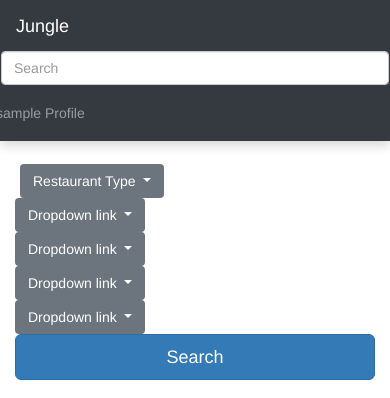
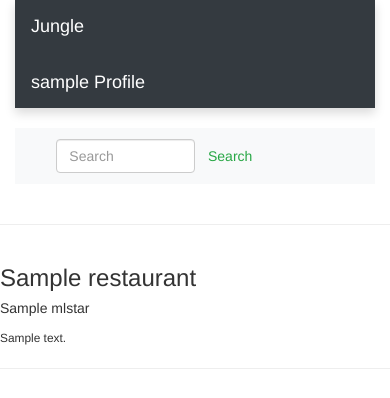
Before and after one commit to ccohane/Jungle_1, a Flask app: template run/templates/dashboard.html in a window 390 px wide. Shown: the top 398 px of the page. After the commit the page ends 369 px from the top, so only its background shows below. Run offline with Flask 2, Linux system fonts and the light colour scheme; the template is opened without the code that fills it: most values are stand-ins (such as "Sample title", 1, 10 or a date in 2020); some libraries are stand-ins or nearby versions.

Commit message:
frontend update

```diff
--- a/run/templates/dashboard.html
+++ b/run/templates/dashboard.html
@@ -2,21 +2,15 @@
 {% block main %}
 {% for restaurant in restaurants %}
 <div class="row mt-2">
-
-        <div class="ml-sm-auto col-lg-2 px-4">
-            <img class="mx-auto" src="moose.png">
-        </div>
         <div class="ml-sm-auto col-lg-8 px-4">
-
             <h3>{{ restaurant['name'] }}</h3>
             <h5>{{ restaurant['mlstar']}}</h5>
-
             <small>{{ restaurant['Address'] }}</small>
         </div>
 
         <div class="ml-sm-auto col-lg-2 px-4">
         </div>
-    </div>
+</div>
     <hr>
     <div class="container-fluid">
 
--- a/run/templates/structure.html
+++ b/run/templates/structure.html
@@ -6,7 +6,7 @@
     <meta name="viewport" content="width=device-width, initial-scale=1, shrink-to-fit=no">
     <meta name="description" content="">
     <meta name="author" content="">
-    <link rel="icon" href="moose.png">
+    <link rel="icon" href="/static/moose.png">
 
     <title>Jungle</title>
     <link rel="stylesheet" href="https://maxcdn.bootstrapcdn.com/bootstrap/4.0.0/css/bootstrap.min.css" integrity="sha384-Gn5384xqQ1aoWXA+058RXPxPg6fy4IWvTNh0E263XmFcJlSAwiGgFAW/dAiS6JXm" crossorigin="anonymous">
@@ -18,103 +18,21 @@
 </head>
 
 <body>
+    <div class="container-fluid">
     <nav class="navbar navbar-dark fixed-top bg-dark flex-md-nowrap p-0 shadow">
         <a class="navbar-brand col-sm-3 col-md-2 mr-0 " href="/dashboard">Jungle</a>
-        <input class="form-control form-control-dark w-100" type="text" placeholder="Search" aria-label="Search">
-        <ul class="navbar-nav px-3">
-            <li class="nav-item text-nowrap">
-                <a class="nav-link" href="/profile">{{Username}} Profile</a>
-            </li>
-        </ul>
+        <div class="ml-sm-auto col-lg-8 px-4 mt-2">
+            </div>
+        <a class="navbar-brand col-sm-3 col-md-2 mr-0 " href="/profile">{{Username}} Profile</a>
     </nav>
 
-<div class="container-fluid">
-
-    <div id="filter-nav">
-        <div class="row mt-1">
-            <div class="ml-sm-auto col-lg-2 px-4 ml-2">
-                <div class="dropdown">
-                    <a class="btn btn-secondary dropdown-toggle" href="#" role="button" id="dropdownMenuLink" data-toggle="dropdown" aria-haspopup="true" aria-expanded="false">
-                    Restaurant Type
-                    </a>
-
-                    <div class="dropdown-menu" aria-labelledby="dropdownMenuLink">
-                        <a class="dropdown-item" href="#">Restaurants</a>
-                        <a class="dropdown-item" href="#">Bars</a>
-                        <a class="dropdown-item" href="#">Something else here</a>
-                    </div>
-                </div>
-            </div>
-
-            <div class="ml-sm-auto col-lg-2 px-4">
-
-                <div class="dropdown">
-                    <a class="btn btn-secondary dropdown-toggle" href="#" role="button" id="dropdownMenuLink" data-toggle="dropdown" aria-haspopup="true" aria-expanded="false">
-                    Dropdown link
-                  </a>
-
-                    <div class="dropdown-menu" aria-labelledby="dropdownMenuLink">
-                        <a class="dropdown-item" href="#">Action</a>
-                        <a class="dropdown-item" href="#">Another action</a>
-                        <a class="dropdown-item" href="#">Something else here</a>
-                    </div>
-                </div>
-
-            </div>
-            <div class="ml-sm-auto col-lg-2 px-4">
-
-                <div class="dropdown">
-                    <a class="btn btn-secondary dropdown-toggle" href="#" role="button" id="dropdownMenuLink" data-toggle="dropdown" aria-haspopup="true" aria-expanded="false">
-                    Dropdown link
-                  </a>
-
-                    <div class="dropdown-menu" aria-labelledby="dropdownMenuLink">
-                        <a class="dropdown-item" href="#">Action</a>
-                        <a class="dropdown-item" href="#">Another action</a>
-                        <a class="dropdown-item" href="#">Something else here</a>
-                    </div>
-                </div>
-
-            </div>
-            <div class="ml-sm-auto col-lg-2 px-4">
-
-                <div class="dropdown">
-                    <a class="btn btn-secondary dropdown-toggle" href="#" role="button" id="dropdownMenuLink" data-toggle="dropdown" aria-haspopup="true" aria-expanded="false">
-                    Dropdown link
-                  </a>
-
-                    <div class="dropdown-menu" aria-labelledby="dropdownMenuLink">
-                        <a class="dropdown-item" href="#">Action</a>
-                        <a class="dropdown-item" href="#">Another action</a>
-                        <a class="dropdown-item" href="#">Something else here</a>
-                    </div>
-                </div>
-
-            </div>
-            <div class="ml-sm-auto col-lg-2 px-4">
-
-                <div class="dropdown">
-                    <a class="btn btn-secondary dropdown-toggle" href="#" role="button" id="dropdownMenuLink" data-toggle="dropdown" aria-haspopup="true" aria-expanded="false">
-                    Dropdown link
-                  </a>
-
-                    <div class="dropdown-menu" aria-labelledby="dropdownMenuLink">
-                        <a class="dropdown-item" href="#">Action</a>
-                        <a class="dropdown-item" href="#">Another action</a>
-                        <a class="dropdown-item" href="#">Something else here</a>
-                    </div>
-                </div>
-
-            </div>
-
-            <div class="ml-sm-auto col-lg-2 px-4">
-                <form action="/recommendation_engine" method="get">
-                    <button class="btn btn-lg btn-primary btn-block" type="submit">Search</button>
-                </form>
-            </div>
-        </div>
-
-    </div>
+    <nav class="navbar navbar-light bg-light">
+            <form class="form-inline">
+              <input class="form-control mr-sm-2 w-50" type="search" placeholder="Search" aria-label="Search">
+              <button class="btn btn-outline-success my-2 my-sm-0" type="submit">Search</button>
+            </form>
+          </nav>
+</div>
     <hr>
     {% block main %}
 
@@ -122,8 +40,7 @@
 
 
 
-    </div>
-</div>
+
 </body>
 
 </html>
```
Also changed, not shown: run/templates/go.html (+5 -10 lines), run/templates/login.html (+5 -5 lines), run/templates/register.html (+5 -4 lines).
